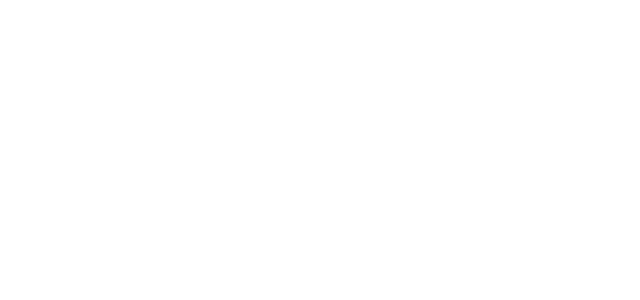
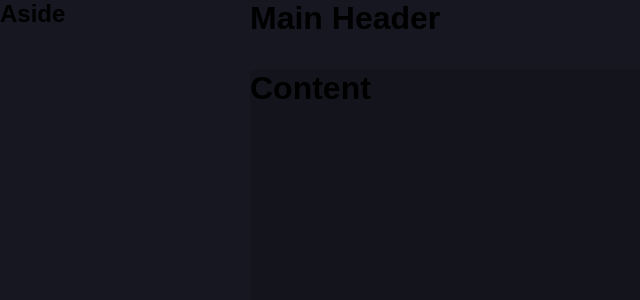
Before and after one commit to vitorSantanaDev/my-wallet-react, a React (Create React App) app: page / in a window 1280 px wide. Shown: the top 300 px of the page, without its empty margins (0-640 px from the left). Built offline with nearby package versions, Linux system fonts and the light colour scheme.

Commit message:
✨ Implemented ThemeProvider in our structure

```diff
--- a/src/App.tsx
+++ b/src/App.tsx
@@ -1,8 +1,15 @@
 import React from 'react';
+import Layout from './components/Layout/Layout';
+import GlobalStyle from './styles/global';
+import { ThemeProvider } from "styled-components"
+import dark from './styles/themes/dark';
+
 function App() {
   return (
-    <div className="App">
-    </div>
+    <ThemeProvider theme={dark}>
+      <GlobalStyle />
+      <Layout />
+    </ThemeProvider>
   );
 }
 
```
